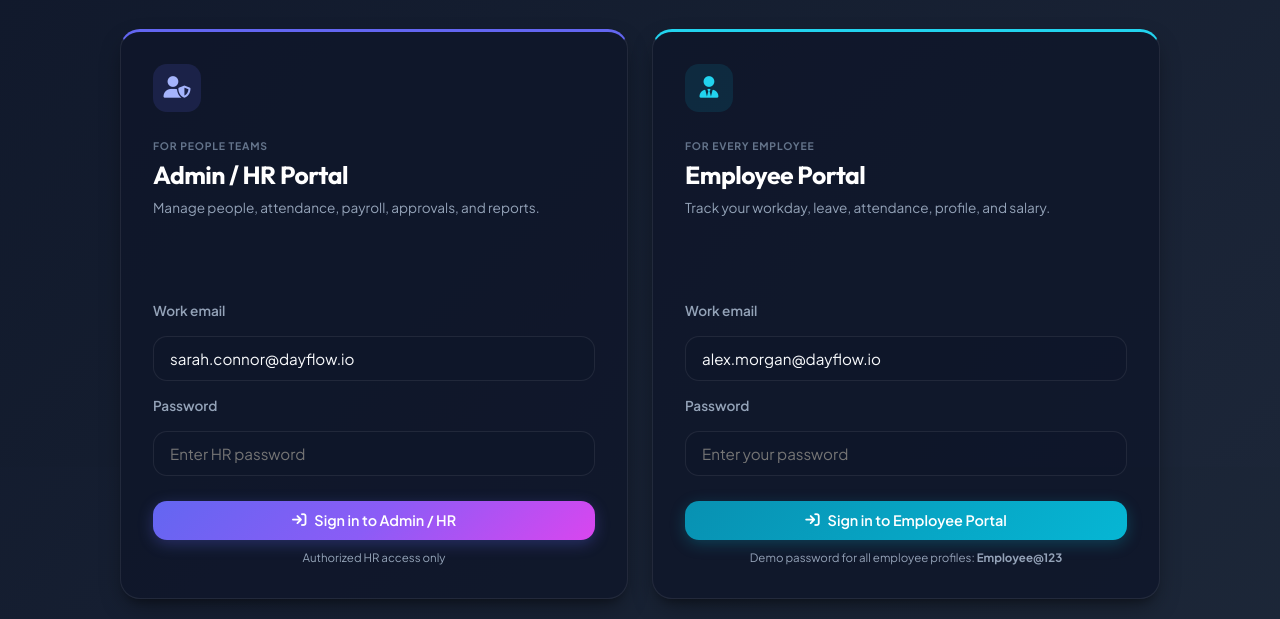
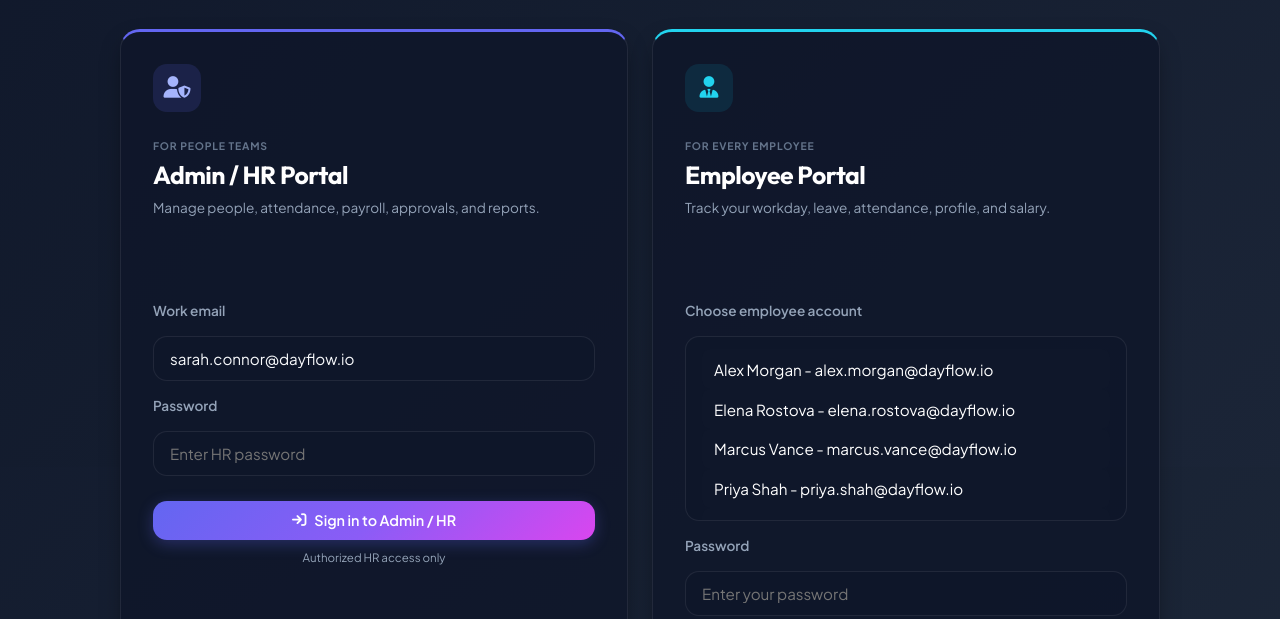
Before and after one commit to NehaVGupta/Day-Flow-ClearFlow, a website built with Vite: page index.html in a window 1280 px wide. Shown: the part 333-952 px from the top of the page. Built offline with nearby package versions, Linux system fonts and the light colour scheme.

Commit message:
added scralable employee emain in login portal

```diff
--- a/app.js
+++ b/app.js
@@ -142,10 +142,21 @@ let isCheckedIn = false;
 // Initialize
 document.addEventListener('DOMContentLoaded', () => {
   loadState();
+  renderEmployeeAccountOptions();
   initAuthSession();
   initUI();
   startShiftTimer();
 });
+
+function renderEmployeeAccountOptions() {
+  const accountSelect = document.getElementById('employee-portal-email');
+  if (!accountSelect || !appState.users) return;
+
+  const employees = appState.users.filter(user => user.role === 'employee');
+  accountSelect.innerHTML = employees.map(employee => `
+    <option value="${employee.email}">${employee.name} - ${employee.email}</option>
+  `).join('');
+}
 
 function handlePortalLogin(e, role) {
   e.preventDefault();
@@ -406,6 +417,7 @@ function handleSignUpSubmit(e) {
   };
 
   appState.users.push(newUser);
+  renderEmployeeAccountOptions();
   appState.activeRoleId = role;
   if (role === 'employee') appState.viewAsEmpId = empId;
   currentAuthUser = newUser;
--- a/index.html
+++ b/index.html
@@ -52,8 +52,10 @@
           <p>Track your workday, leave, attendance, profile, and salary.</p>
         </div>
         <div class="portal-form-error" id="employee-portal-error"></div>
-        <label class="form-label" for="employee-portal-email">Work email</label>
-        <input class="form-control" id="employee-portal-email" type="email" value="alex.morgan@dayflow.io" placeholder="you@dayflow.io" required>
+        <label class="form-label" for="employee-portal-email">Choose employee account</label>
+        <select class="form-control employee-account-select" id="employee-portal-email" size="4" required aria-label="Choose an employee account">
+          <!-- Populated from employee profiles -->
+        </select>
         <label class="form-label" for="employee-portal-password">Password</label>
         <input class="form-control" id="employee-portal-password" type="password" placeholder="Enter your password" required>
         <button class="btn btn-employee portal-login-button" type="submit"><i class="fa-solid fa-arrow-right-to-bracket"></i> Sign in to Employee Portal</button>
--- a/style.css
+++ b/style.css
@@ -190,6 +190,23 @@ body:not(.portal-session) #toast-container {
 }
 
 .portal-login-card .form-label { margin-top: 0.35rem; }
+
+.employee-account-select {
+  min-height: 7rem;
+  padding: 0.35rem;
+  overflow-y: auto;
+}
+
+.employee-account-select option {
+  padding: 0.65rem 0.75rem;
+  border-radius: var(--radius-sm);
+  color: var(--text-main);
+}
+
+.employee-account-select option:checked {
+  background: rgba(6, 182, 212, 0.25);
+  color: #a5f3fc;
+}
 
 .portal-login-button {
   width: 100%;
```
